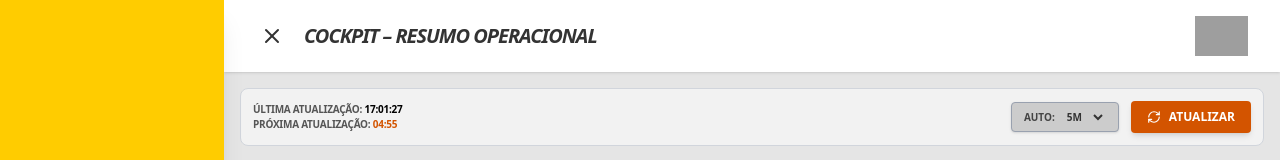
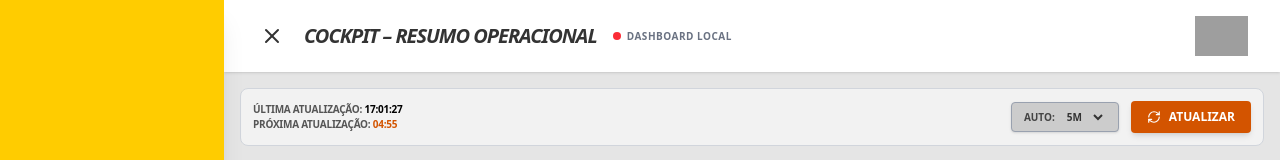
Before and after one commit to ArlenLoran/REDEDASHBOARD, a React (Vite) app: page / in a window 1280 px wide. Shown: the top 160 px of the page. Built offline with nearby package versions, Linux system fonts and the light colour scheme; no server answers; grey boxes are pictures that could not be loaded.

Commit message:
feat: Display SharePoint connection status in header
Add a visual indicator to the header to show whether the dashboard is connected to SharePoint. Also, improve error handling for SharePoint list creation and item fetching.

```diff
--- a/src/App.tsx
+++ b/src/App.tsx
@@ -253,6 +253,7 @@ export default function App() {
         <Header
           toggleSidebar={() => setIsSidebarVisible(!isSidebarVisible)}
           isSidebarVisible={isSidebarVisible}
+          isSpConnected={hasSpContext()}
         />
         <main className="flex-1 overflow-y-auto p-2 sm:p-4 scrollbar-hide">
           {renderContent()}
--- a/src/components/Header.tsx
+++ b/src/components/Header.tsx
@@ -3,9 +3,10 @@ import { Menu, X } from 'lucide-react';
 interface HeaderProps {
   toggleSidebar: () => void;
   isSidebarVisible: boolean;
+  isSpConnected: boolean;
 }
 
-export default function Header({ toggleSidebar, isSidebarVisible }: HeaderProps) {
+export default function Header({ toggleSidebar, isSidebarVisible, isSpConnected }: HeaderProps) {
   return (
     <header className="flex items-center justify-between px-4 sm:px-8 py-4 bg-white shadow-sm gap-4">
       <div className="flex items-center gap-2 sm:gap-4">
@@ -16,9 +17,17 @@ export default function Header({ toggleSidebar, isSidebarVisible }: HeaderProps)
         >
           {isSidebarVisible ? <X size={24} /> : <Menu size={24} />}
         </button>
-        <h1 className="text-sm sm:text-lg md:text-xl font-bold uppercase italic tracking-tighter text-[#333] line-clamp-2 sm:line-clamp-none">
-          COCKPIT – RESUMO OPERACIONAL
-        </h1>
+        <div className="flex flex-col sm:flex-row sm:items-center gap-1 sm:gap-4">
+          <h1 className="text-sm sm:text-lg md:text-xl font-bold uppercase italic tracking-tighter text-[#333] line-clamp-2 sm:line-clamp-none">
+            COCKPIT – RESUMO OPERACIONAL
+          </h1>
+          <div className="flex items-center gap-1.5">
+            <div className={`w-2 h-2 rounded-full ${isSpConnected ? 'bg-green-500' : 'bg-red-500'}`} />
+            <span className="text-[10px] uppercase font-semibold text-gray-500 tracking-wider">
+              {isSpConnected ? 'SharePoint Ativo' : 'Dashboard Local'}
+            </span>
+          </div>
+        </div>
       </div>
       <img
         src="input_file_4.png"
--- a/src/services/configService.ts
+++ b/src/services/configService.ts
@@ -25,16 +25,22 @@ export async function ensureConfigList(): Promise<void> {
   const exists = await spListExists(LIST_NAME);
   if (!exists) {
     console.log(`Creating list ${LIST_NAME}...`);
-    await spCreateList(LIST_NAME);
+    const createRes = await spCreateList(LIST_NAME);
+    if (!createRes.status) {
+      console.error(`Failed to create list: ${createRes.message}`);
+      return;
+    }
   }
 
   // Ensure columns
+  console.log("Ensuring columns exist...");
   await spListEnsureTextField(LIST_NAME, COL_DATE);
   await spListEnsureNumberField(LIST_NAME, COL_INTERVAL);
 
   // Check if we have an item, if not create one
   const items = await spListGetItems(LIST_NAME);
   if (items.status && items.data.length === 0) {
+    console.log("Creating default configuration item...");
     await spListAddItem(LIST_NAME, {
       Title: 'Configuracao Geral',
       [COL_DATE]: new Date().toISOString(),
--- a/src/services/sharepoint.ts
+++ b/src/services/sharepoint.ts
@@ -207,7 +207,7 @@ export async function spCreateList(listName: string, template: number = 100): Pr
       headers: headersJson(),
       body: JSON.stringify(body)
     });
-    if (!resp.status) return { status: false, message: await parseSpError(resp) };
+    if (!resp.ok) return { status: false, message: await parseSpError(resp) };
     return { status: true, data: true };
   } catch (error: any) {
     return { status: false, message: error.message };
```
